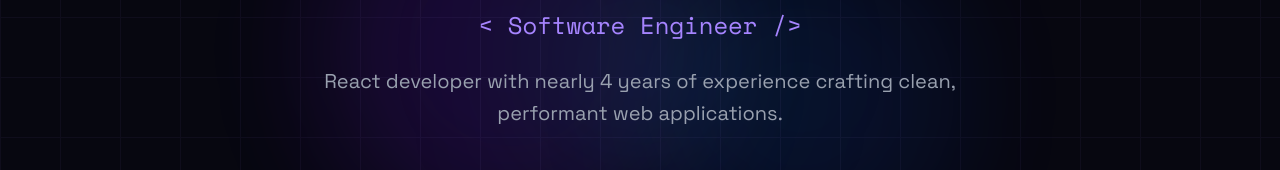
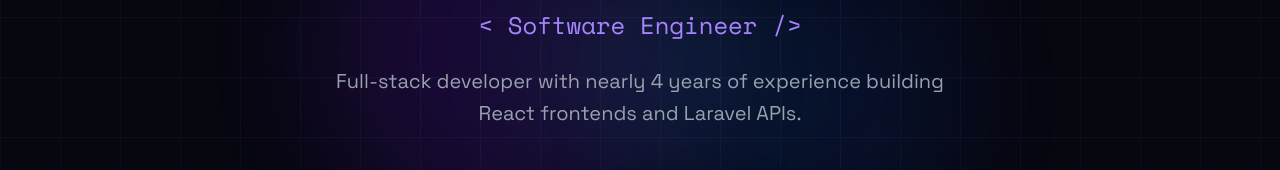
Before and after one commit to leobertcamoro101-lab/portfolio, a React (Vite) app: page / in a window 1280 px wide. Shown: the part 343-513 px from the top of the page. Built offline with nearby package versions, Linux system fonts and the light colour scheme.

Commit message:
update subTagline

```diff
--- a/src/data/portfolio.js
+++ b/src/data/portfolio.js
@@ -2,7 +2,7 @@ export const personal = {
   name: 'Leobert',
   role: 'Software Engineer',
   tagline: 'I build things for the web.',
-  subTagline: 'React developer with nearly 4 years of experience crafting clean, performant web applications.',
+  subTagline: 'Full-stack developer with nearly 4 years of experience building React frontends and Laravel APIs.',
   location: 'Cebu City, Philippines 🇵🇭',
   company: 'Sprobe Inc.',
   email: 'leobert.camoro101@gmail.com',
@@ -65,7 +65,7 @@ export const projects = [
     icon: '🎬',
   },
   {
-    id: 4,
+    id: 3,
     title: 'Spendr',
     description: 'Full-featured expense tracker with category filters, date filtering, CSS chart visualizations, and localStorage persistence.',
     tech: ['React', 'Vite', 'Tailwind CSS', 'localStorage'],
```
